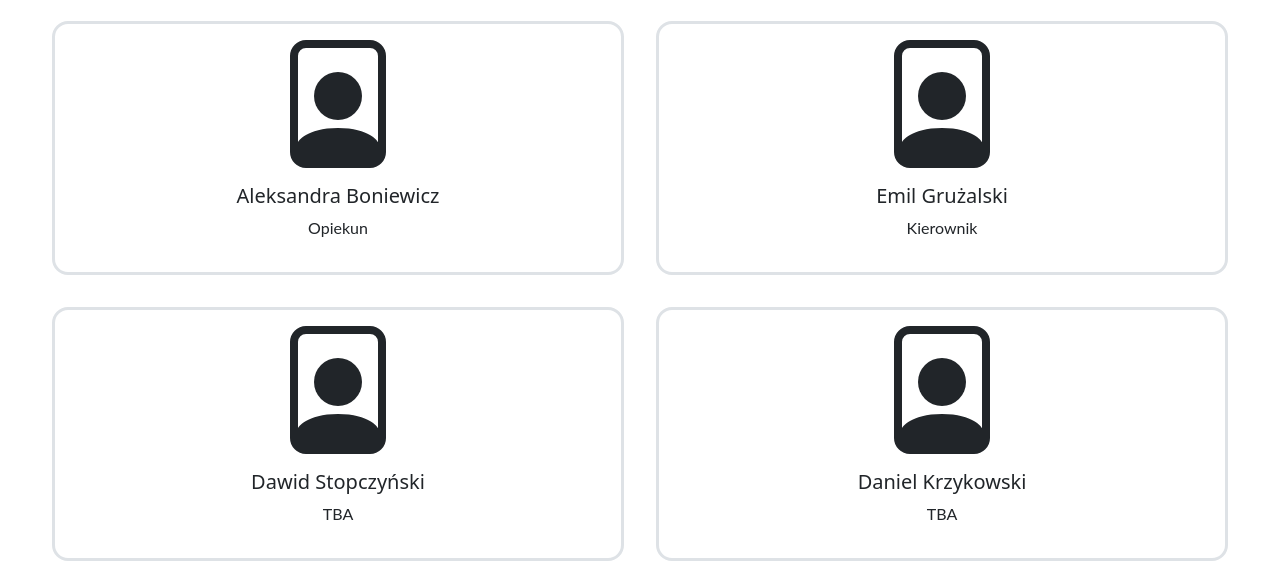
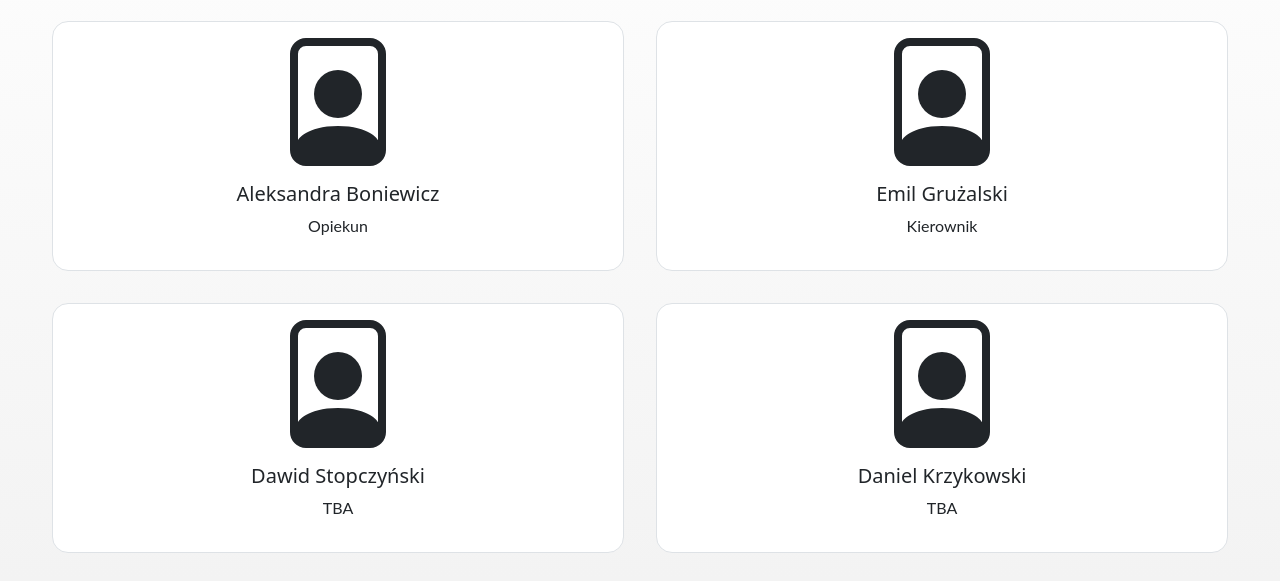
Before and after one commit to matbmp/Team8_22-23_Webpage, a React app: page / in a window 1280 px wide. Shown: the part 219-800 px from the top of the page. Built offline with nearby package versions, Linux system fonts and the light colour scheme.

Commit message:
cosmetic changes

```diff
--- a/src/index.js
+++ b/src/index.js
@@ -14,7 +14,7 @@ import Docs from './docs';
 class App extends Component {
   render() {
     return (
-        <>
+        <div style={{background: `linear-gradient(white, lightgray)`}}>
           <Navbar bg='primary' expand='lg' className="p-3">
               <Navbar.Brand>
                 Programowanie zespołowe - zespół 8
@@ -38,7 +38,7 @@ class App extends Component {
           <Raports></Raports>
           <hr/>
           <Docs></Docs>
-        </>
+        </div>
     );
   }
 }
--- a/src/teammate.js
+++ b/src/teammate.js
@@ -5,8 +5,8 @@ import { BsFilePerson } from 'react-icons/bs';
 class Teammate extends React.Component{
     render(){
         return (
-                <Card className="text-center p-3 border-0">
-                    <div className="border border-3 p-3 rounded-4">
+                <Card className="text-center p-3 border-0 rounded-0" style={{backgroundColor:'rgba(0,0,0,0)'}}>
+                    <div className="border p-3 rounded-4" style={{backgroundColor:'rgba(255,255,255,1.0)'}}>
                     <BsFilePerson size={128} className="mx-auto"/>
                     <Card.Body>
                         <Card.Title>
```
Also changed, not shown: build/asset-manifest.json, build/index.html, build/static/js/main.5d5c0c85.js.LICENSE.txt (renamed from build/static/js/main.884d4ef0.js.LICENSE.txt), 4 other files.
